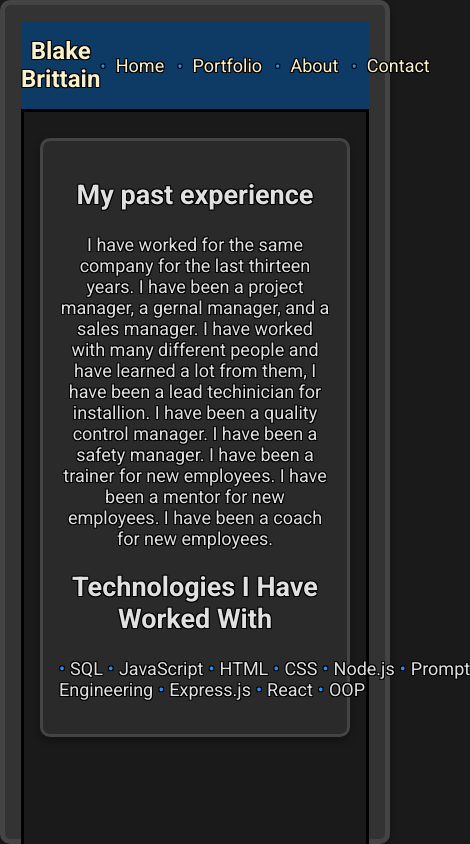
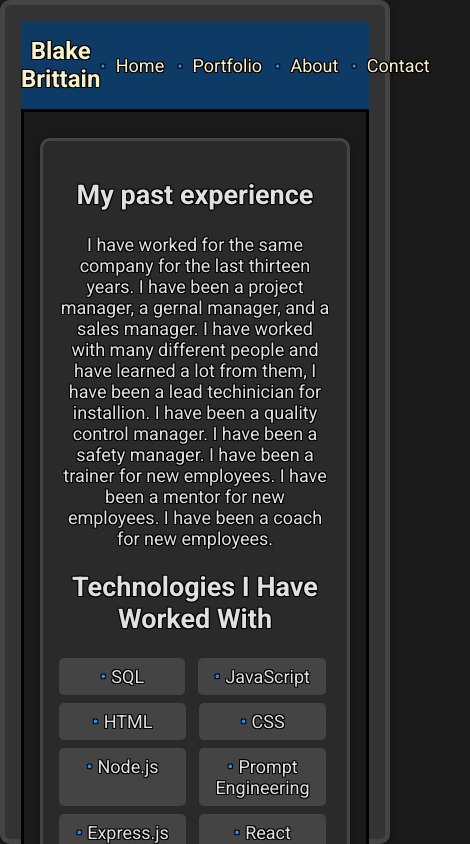
Before and after one commit to Blakenb/React-portfolio, a React (Vite) app: page /about in a window 390 px wide. Shown: the top 844 px of the page, 470 px wide, since content can reach past the window. Built offline with nearby package versions, Linux system fonts and the light colour scheme.

Commit message:
modified the css for mobile

```diff
--- a/src/App.css
+++ b/src/App.css
@@ -61,6 +61,30 @@ main {
   border-radius: 10px; /* Rounded corners */
   margin-bottom: 1rem;
   box-shadow: 0 4px 8px rgba(0, 0, 0, 0.3); /* Stronger shadow */
+}
+
+.section ul {
+  list-style: none; /* Remove default bullet points */
+  padding: 0;
+  display: flex;
+  flex-wrap: wrap; /* Ensure items wrap */
+  gap: 0.5rem; /* Add space between items */
+}
+
+.section ul li {
+  background-color: #444; /* Dark grey background for list items */
+  padding: 0.5rem 1rem;
+  border-radius: 5px; /* Rounded corners */
+  color: #e0e0e0; /* Light text color */
+  flex: 1 1 calc(50% - 1rem); /* Ensure items take up half the width minus the gap */
+  box-sizing: border-box; /* Include padding and border in the element's total width and height */
+  text-align: center; /* Center the text */
+}
+
+@media (min-width: 600px) {
+  .section ul li {
+    flex: 1 1 calc(33.333% - 1rem); /* Adjust to three columns on larger screens */
+  }
 }
 
 .logo {
@@ -461,6 +485,10 @@ form button:hover {
   .portfolio, .contact {
     max-width: 800px; /* Increase max-width for larger screens */
   }
+
+  .section ul li {
+    flex: 1 1 calc(33.333% - 1rem); /* Adjust to three columns on larger screens */
+  }
 }
 
 @media (min-width: 900px) {
```
